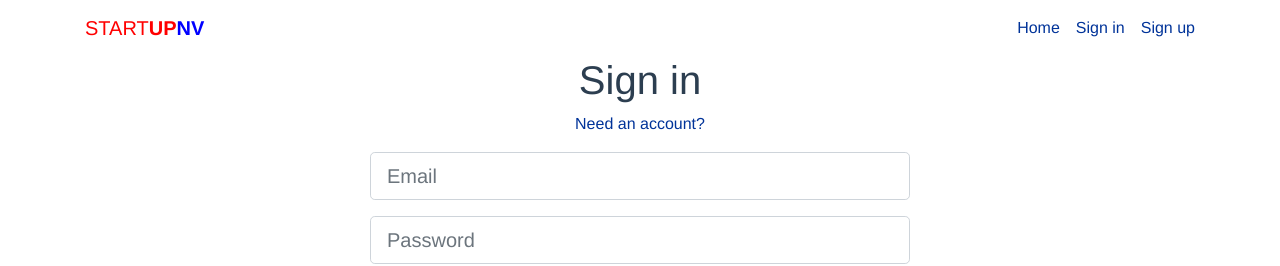
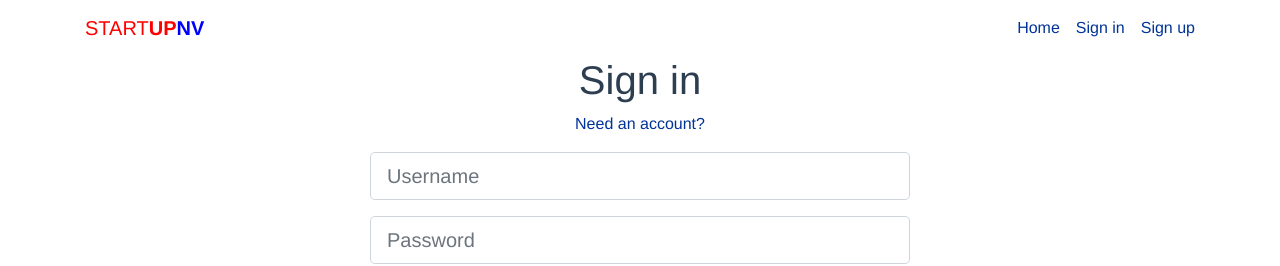
Before and after one commit to landeaux/spawa-client, a Vue app: page /login in a window 1280 px wide. Shown: the top 266 px of the page. Built offline with nearby package versions, Linux system fonts and the light colour scheme; what vue-friendly-iframe, vue-youtube-embed would draw is missing.

Commit message:
change login with email to username (#21)

```diff
--- a/src/views/Login.vue
+++ b/src/views/Login.vue
@@ -6,7 +6,7 @@ export default {
   name: 'RwvLogin',
   data () {
     return {
-      email: null,
+      username: null,
       password: null,
     };
   },
@@ -16,9 +16,9 @@ export default {
     }),
   },
   methods: {
-    async onSubmit (email, password) {
+    async onSubmit (username, password) {
       await this.$store.dispatch(LOGIN, {
-        email,
+        username,
         password,
       });
       this.$router.push({ name: 'home' });
@@ -54,12 +54,12 @@ export default {
               {{ k }} {{ v | error }}
             </li>
           </ul>
-          <form @submit.prevent="onSubmit(email, password)">
+          <form @submit.prevent="onSubmit(username, password)">
             <fieldset class="form-group">
               <input
-                v-model="email"
+                v-model="username"
                 class="form-control form-control-lg"
-                placeholder="Email"
+                placeholder="Username"
                 type="text"
               >
             </fieldset>
```
